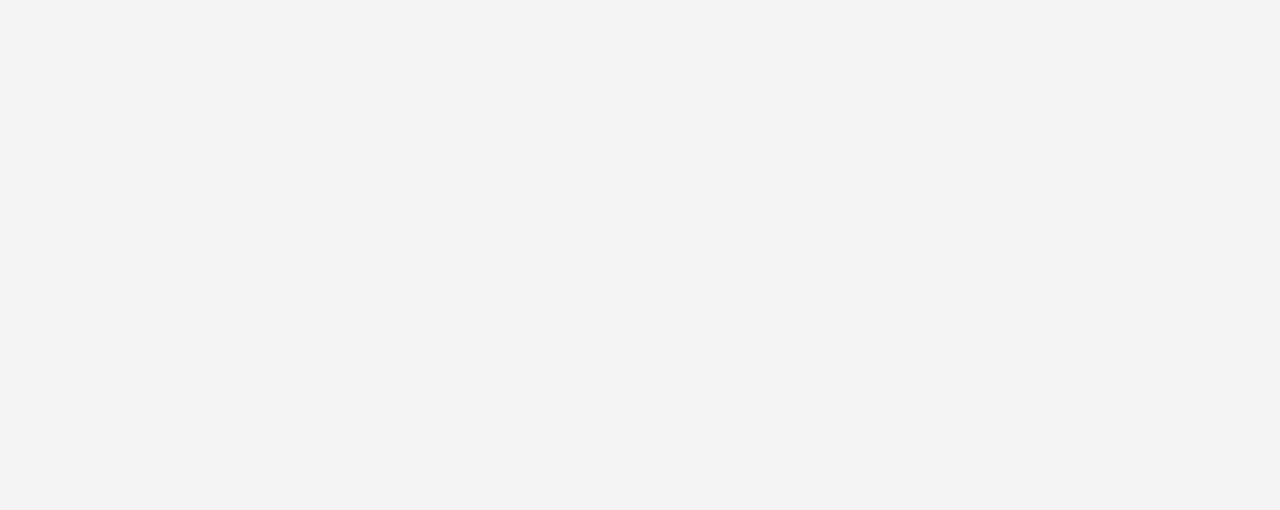
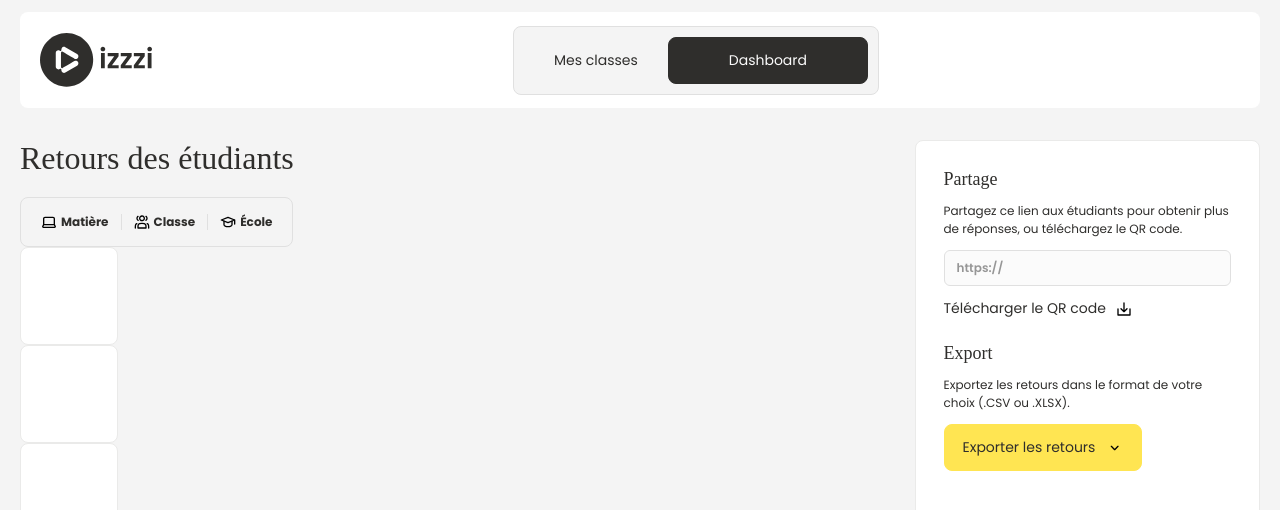
Before and after one commit to Karamelooo/ESGI-IZZZI, a Vue app in the folder front/: page /dashboard/1/feedbacks in a window 1280 px wide. Before the commit this address had no page. Shown: the top 510 px of the page. Built offline with nearby package versions, Linux system fonts and the light colour scheme; a web font is replaced by a local one.

Commit message:
feat: feedbacks

```diff
--- /dev/null
+++ b/front/src/components/base/IconTextList.vue
@@ -0,0 +1,54 @@
+<script setup lang="ts">
+import Icon from '@/components/base/Icon.vue';
+
+interface Item {
+  icon: string;
+  text: string;
+}
+
+defineProps<{
+  items: Item[];
+}>();
+</script>
+
+<template>
+  <div class="icon-text-list">
+    <template v-for="(item, index) in items" :key="index">
+      <div class="item">
+        <Icon :name="item.icon" />
+        <p>{{ item.text }}</p>
+      </div>
+      <div v-if="index < items.length - 1" class="separator"></div>
+    </template>
+  </div>
+</template>
+
+<style scoped>
+.icon-text-list {
+  width: fit-content;
+  display: flex;
+  align-items: center;
+  gap: 12px;
+  padding: 16px 20px;
+  border-radius: 8px;
+  border: 1px solid var(--gray-15);
+}
+
+.item {
+  display: flex;
+  align-items: center;
+  gap: 4px;
+  font-size: 12px;
+  font-weight: 700;
+}
+
+.item p {
+  margin: 0;
+}
+
+.separator {
+  width: 1px;
+  height: 16px;
+  background-color: var(--gray-15);
+}
+</style>
--- a/front/src/components/base/Input.vue
+++ b/front/src/components/base/Input.vue
@@ -16,7 +16,8 @@ const ALLOWED_TYPES = ['text', 'password', 'email', 'number', 'search', 'tel', '
 
 const props = withDefaults(
   defineProps<{
-    modelValue: string | number;
+    modelValue?: string | number;
+    value?: string | number;
     type?: string;
     label?: string;
     placeholder?: string;
@@ -59,6 +60,10 @@ const inputType = computed(() => {
 
 const isTextArea = computed(() => normalizedType.value === 'textarea');
 
+const computedValue = computed(() => {
+  return props.modelValue ?? props.value ?? '';
+});
+
 const emit = defineEmits<{
   (e: 'update:modelValue', value: string | number): void;
   (e: 'focus', event: FocusEvent): void;
@@ -86,7 +91,7 @@ const inputId = computed(() => props.name ?? `input-${Math.random().toString(36)
 const emailRule = { type: 'email' as const };
 
 const rulesResults = computed(() => {
-  const value = typeof props.modelValue === 'string' ? props.modelValue : String(props.modelValue ?? '');
+  const value = typeof computedValue.value === 'string' ? computedValue.value : String(computedValue.value);
   const propRules = [...(props.rules || [])];
 
   if (normalizedType.value === 'email') {
@@ -170,7 +175,7 @@ const wrapperClass = computed(() => ({
           rows="4"
           :placeholder="placeholder"
           :name="name"
-          :value="modelValue"
+          :value="computedValue"
           :disabled="disabled"
           :required="required"
           @input="onInput"
@@ -186,7 +191,7 @@ const wrapperClass = computed(() => ({
           :type="inputType"
           :placeholder="placeholder"
           :name="name"
-          :value="modelValue"
+          :value="computedValue"
           :disabled="disabled"
           :required="required"
           @input="onInput"
@@ -340,6 +345,11 @@ textarea.input {
   display: none;
 }
 
+.fb-sidebar-content .input-container {
+  font-size: 12px;
+  font-weight: 600;
+}
+
 @media (max-width: 600px) {
   .input-rules,
   .input-links {
--- a/front/src/router/index.ts
+++ b/front/src/router/index.ts
@@ -12,6 +12,7 @@ import ClassView from '@views/classes/ClassView.vue';
 import SubjectsList from '@views/subjects/SubjectsList.vue';
 import SubjectCreate from '@views/subjects/SubjectCreate.vue';
 import Dashboard from '@views/dashboard/Dashboard.vue';
+import Feedbacks from '@views/dashboard/Feedbacks.vue';
 import FormView from '@views/forms/FormView.vue';
 import { useAuthStore } from '@stores/auth';
 
@@ -37,6 +38,7 @@ const routes: Array<RouteRecordRaw> = [
 
   /* Dashboard Routes */
   { path: '/dashboard', name: 'dashboard', component: Dashboard },
+  { path: '/dashboard/:id/feedbacks', name: 'feedbacks', component: Feedbacks },
 
   /* Form Routes */
   { path: '/form/:id', name: 'form', component: FormView },
--- /dev/null
+++ b/front/src/views/dashboard/Feedbacks.vue
@@ -0,0 +1,82 @@
+<script lang="ts" setup></script>
+
+<template>
+  <div class="page">
+    <Header />
+
+    <div class="page-content">
+      <div class="fb-content">
+        <div class="fb-header">
+          <h2>Retours des étudiants</h2>
+          <IconTextList
+            :items="[
+              { icon: 'Laptop', text: 'Matière' },
+              { icon: 'People', text: 'Classe' },
+              { icon: 'School', text: 'École' },
+            ]"
+          />
+        </div>
+
+        <Card></Card>
+        <Card></Card>
+        <Card></Card>
+      </div>
+
+      <Card :padding="28" :spacing="24" class="fb-sidebar">
+        <div class="fb-sidebar-content">
+          <h3>Partage</h3>
+          <p>Partagez ce lien aux étudiants pour obtenir plus de réponses, ou téléchargez le QR code.</p>
+          <Input value="https://" :disabled="true" />
+          <Button variant="plain" icon="Import" iconPosition="right">Télécharger le QR code</Button>
+        </div>
+
+        <div class="fb-sidebar-content">
+          <h3>Export</h3>
+          <p>Exportez les retours dans le format de votre choix (.CSV ou .XLSX).</p>
+          <Button icon="Arrowdown" iconPosition="right">Exporter les retours</Button>
+        </div>
+      </Card>
+    </div>
+  </div>
+</template>
+
+<style scoped>
+.page-content {
+  flex-direction: row;
+}
+
+.fb-content {
+  flex: 3;
+}
+
+.fb-header {
+  display: flex;
+  flex-direction: column;
+  gap: 20px;
+}
+
+.fb-header h2 {
+  font-size: 32px;
+  font-weight: 400;
+}
+
+.fb-sidebar {
+  flex: 1;
+}
+
+.fb-sidebar-content {
+  display: flex;
+  flex-direction: column;
+  gap: 12px;
+}
+
+.fb-sidebar-content h3 {
+  font-size: 18px;
+  font-weight: 400;
+}
+
+.fb-sidebar-content p {
+  font-size: 12px;
+  line-height: 1.5;
+}
+</style>
--- a/front/src/views/forms/FormView.vue
+++ b/front/src/views/forms/FormView.vue
@@ -92,19 +92,12 @@ onMounted(async () => {
       <Logo alt="Logo IZZZI" />
       <h1>{{ form?.subject?.name ?? 'Matière' }}</h1>
 
-      <div class="pfv-class-details">
-        <div class="pfv-class-detail">
-          <Icon name="School" />
-          <p>{{ form?.subject?.class?.institution?.name ?? 'École' }}</p>
-        </div>
-
-        <div class="pfv-class-detail-separator"></div>
-
-        <div class="pfv-class-detail">
-          <Icon name="People" />
-          <p>{{ form?.subject?.class?.name ?? 'Classe' }}</p>
-        </div>
-      </div>
+      <IconTextList
+        :items="[
+          { icon: 'School', text: form?.subject?.class?.institution?.name ?? 'École' },
+          { icon: 'People', text: form?.subject?.class?.name ?? 'Classe' },
+        ]"
+      />
 
       <p>Sois honnête, sinon ça ne sert à rien !</p>
       <p>
@@ -249,30 +242,6 @@ onMounted(async () => {
   line-height: 1.5;
 }
 
-.pfv-class-details {
-  width: fit-content;
-  display: flex;
-  align-items: center;
-  gap: 12px;
-  padding: 16px 20px;
-  border-radius: 8px;
-  border: 1px solid var(--gray-15);
-}
-
-.pfv-class-detail {
-  display: flex;
-  align-items: center;
-  gap: 4px;
-  font-size: 12px;
-  font-weight: 700;
-}
-
-.pfv-class-detail-separator {
-  width: 1px;
-  height: 100%;
-  background-color: var(--gray-15);
-}
-
 .pfv-error-messages {
   display: flex;
   flex-direction: column;
```
